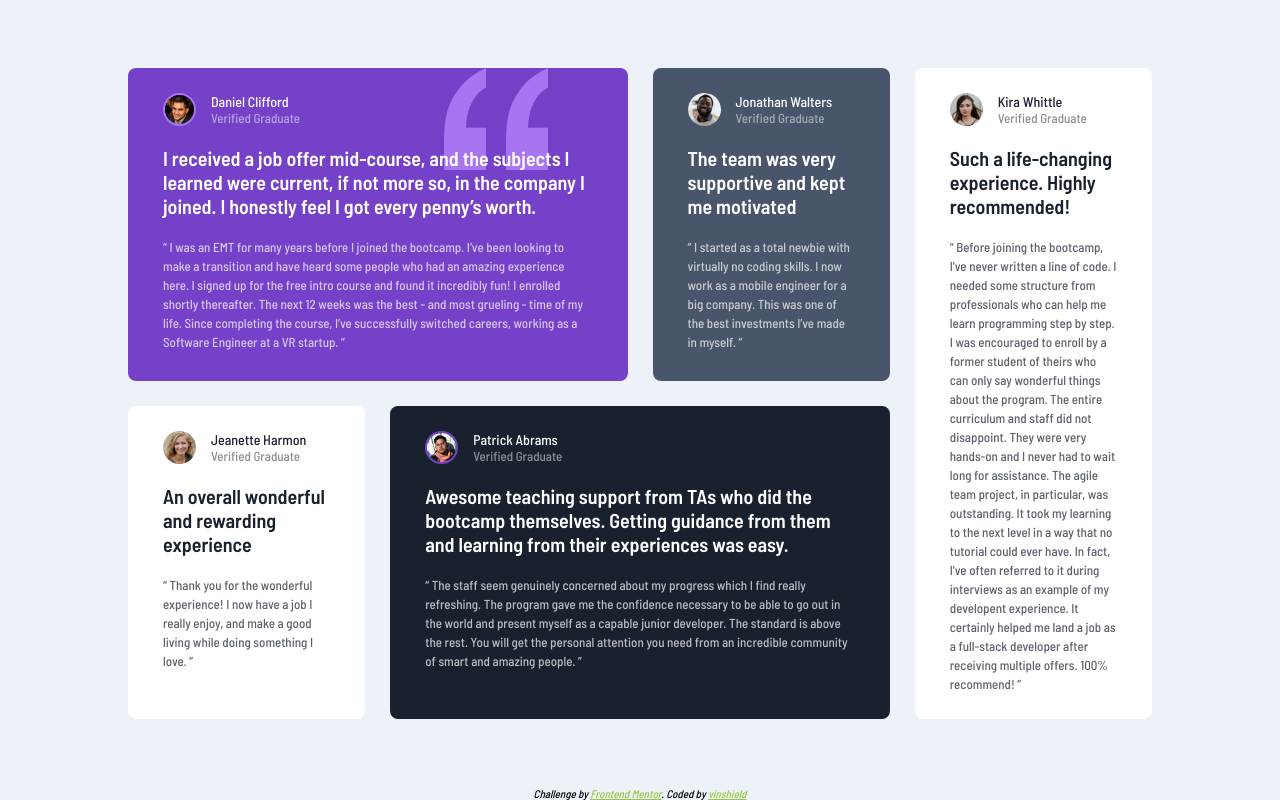
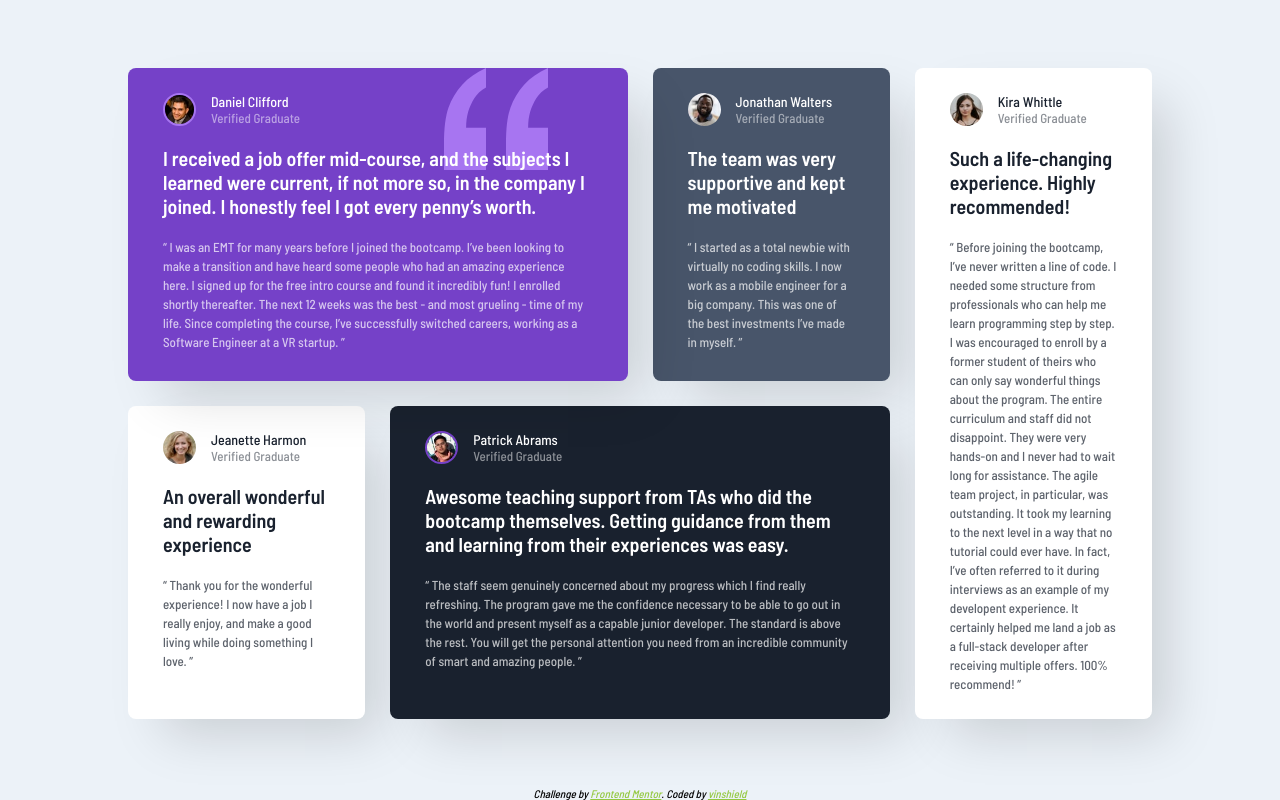
Before and after one commit to vinshield/Responsive-Testimonials-Grid, a plain HTML site: page index.html in a window 1280 px wide. Drawn offline with Linux system fonts and the light colour scheme.

Commit message:
Add box shadow to cards

```diff
--- a/style.css
+++ b/style.css
@@ -46,6 +46,7 @@ body {
   border-radius: 8rem;
   color: var(--white);
   padding: 25px 35px;
+  box-shadow: 25px 25px 50px -10px rgba(0, 0, 0, 0.15);
 }
 
 .large-text {
```
